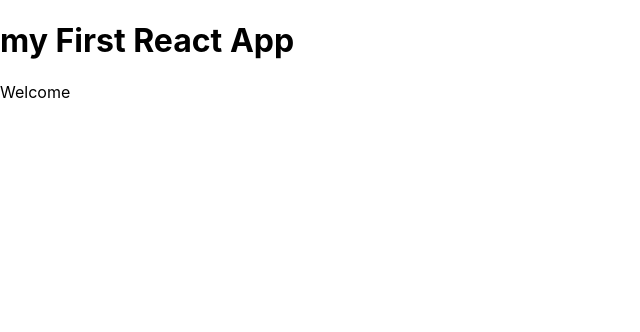
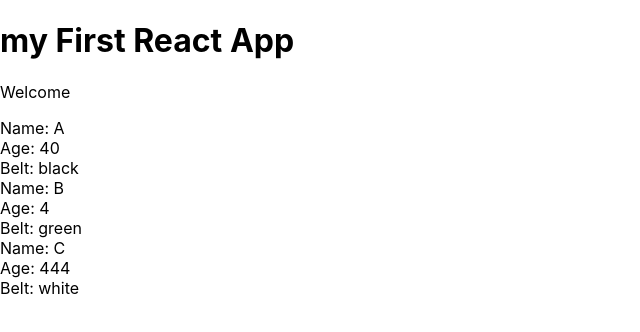
Before and after one commit to kowaraj/netninja_react_tutorial, a React (Create React App) app in the folder my-app/: page / in a window 1280 px wide. Shown: the top 332 px of the page, without its empty margins (0-640 px from the left). Built offline with nearby package versions, Linux system fonts and the light colour scheme.

Commit message:
Using components and props

```diff
--- a/my-app/src/App.js
+++ b/my-app/src/App.js
@@ -1,10 +1,15 @@
 import React from 'react';
+import Com1 from './Com1';
+import Com2 from './Com2';
 
 function App() {
   return (
     <div className="App">
       <h1>my First React App</h1>
       <p>Welcome</p>
+      <Com1/>
+      <Com2 name="B" age="4" belt="green"/>
+      <Com2 name="C" age="444" belt="white"/>
     </div>
   );
 }
--- /dev/null
+++ b/my-app/src/Com1.js
@@ -0,0 +1,13 @@
+import React from 'react';
+
+function Com1() {
+    return (
+        <div>
+            <div>Name: A</div>
+            <div>Age: 40</div>
+            <div>Belt: black</div>
+        </div>
+    )
+}
+
+export default Com1;
--- /dev/null
+++ b/my-app/src/Com2.js
@@ -0,0 +1,15 @@
+import React from 'react';
+
+function Com2(props) {
+    console.log(props);
+    const { name, age, belt } = props
+    return (
+        <div>
+            <div>Name: {name}</div>
+            <div>Age: {age}</div>
+            <div>Belt: {belt}</div>
+        </div>
+    )
+}
+
+export default Com2;
```
